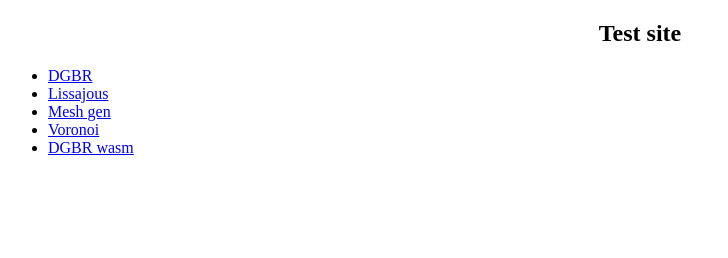
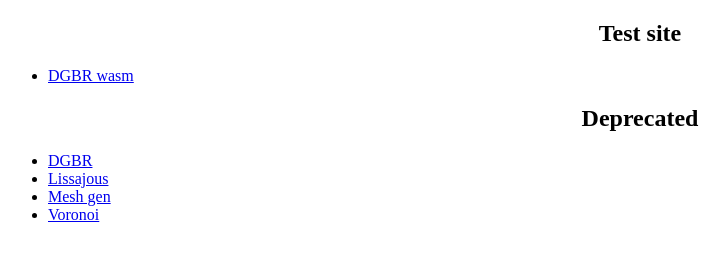
Before and after one commit to dmisc/dmisc.github.io, a plain HTML site: page index.html in a window 1280 px wide. Shown: the whole page, without its empty margins (0-728 px from the left). Drawn offline with Linux system fonts and the light colour scheme.

```diff
--- a/index.html
+++ b/index.html
@@ -5,11 +5,16 @@
             <h2>Test site</h2>
         </center>
         <ul>
+            <li><a href="/template.html?project_path=/DGBR2/dgbr.js">DGBR wasm</a></li>
+        </ul>
+        <center>
+            <h2>Deprecated</h2>
+        </center>
+        <ul>
             <li><a href="DGBR/DGBR_web.html">DGBR</a></li>
             <li><a href="Lissajous/LissajousVis.html">Lissajous</a></li>
             <li><a href="MeshGen/gles_test.html">Mesh gen</a></li>
             <li><a href="Voronoi/Voronoi.html">Voronoi</a></li>
-            <li><a href="/template.html?project_path=/DGBR2/dgbr.js">DGBR wasm</a></li>
         </ul>
     </body>
 </html>
```
Also changed, not shown: favicon.ico (added).
